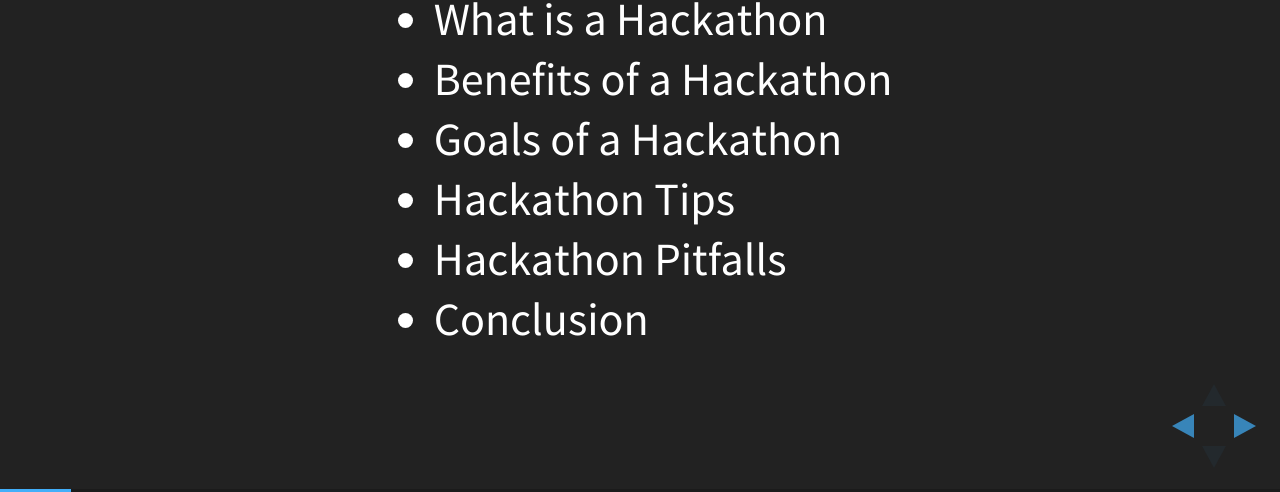
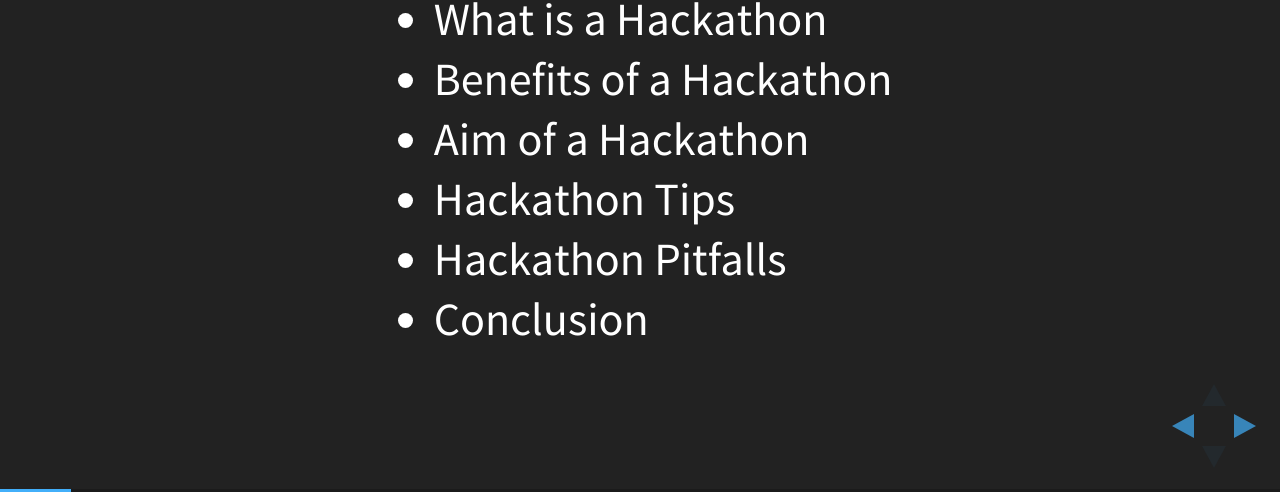
Before and after one commit to eddiejaoude/hackathon-tips, a website: page index.html in a window 1280 px wide. Both pictures are taken after a click on the button 1251 px from the left and 734 px from the top of the page. Shown: the part 308-800 px from the top of the page. Drawn offline with Linux system fonts and the light colour scheme.

Commit message:
Changed 'goal' to 'aim'

```diff
--- a/index.html
+++ b/index.html
@@ -35,7 +35,7 @@
 					<ul>
 						<li>What is a Hackathon</li>
 						<li>Benefits of a Hackathon</li>
-						<li>Goals of a Hackathon</li>
+						<li>Aim of a Hackathon</li>
 						<li>Hackathon Tips</li>
 						<li>Hackathon Pitfalls</li>
 						<li>Conclusion</li>
```
